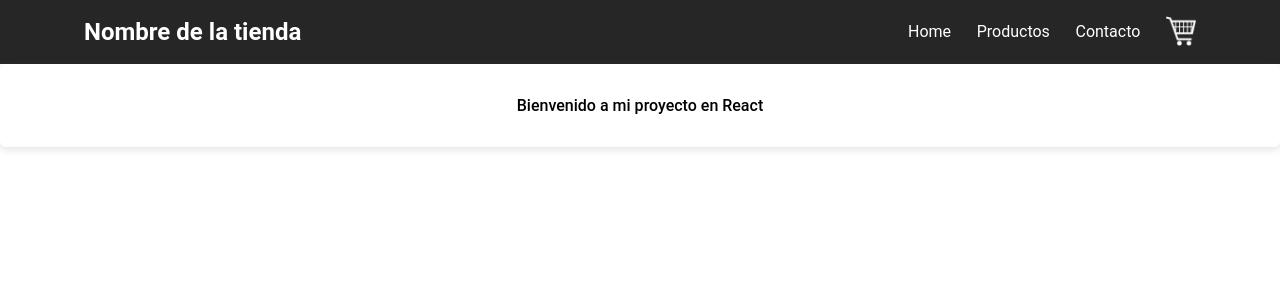
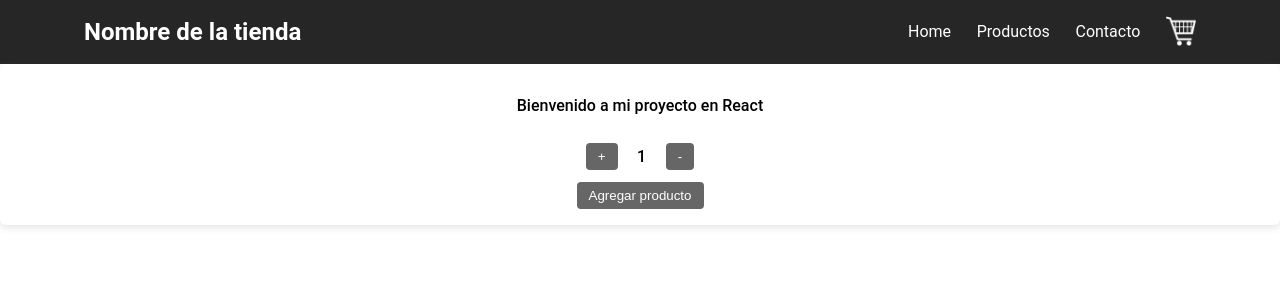
Before and after one commit to leonel-escobar/ecommerce-react, a React (Create React App) app: page / in a window 1280 px wide. Shown: the top 300 px of the page. Built offline with nearby package versions, Linux system fonts and the light colour scheme; the HTML template or start-up script is replaced by a standard one.

Commit message:
Creación del componente ItemCount

```diff
--- /dev/null
+++ b/src/components/ItemCount.jsx
@@ -0,0 +1,37 @@
+import { useState } from "react"
+import './styles/ItemCount.css'
+
+function ItemCount({stock, initial, onAdd}) {
+    const [count, setCount] = useState(initial)
+
+    const addToCart = () => {
+        return onAdd(count)
+    }
+
+    return(
+        <>
+            <div className='counter'>
+                <div>
+                    <button className='button-primary' onClick={() => {if (count < stock) {setCount(count + 1)}}}>
+                        +
+                    </button>
+                </div>
+                <div>
+                    <p>{count}</p>
+                </div>
+                <div>
+                    <button className='button-primary' onClick={() => {if (count > initial) {setCount(count - 1)}}}>
+                        -
+                    </button>
+                </div>
+            </div>
+            <div>
+                <button className='button-primary' onClick={addToCart}>
+                    Agregar producto
+                </button>
+            </div>
+        </>
+    )
+}
+
+export default ItemCount
--- a/src/components/ItemListContainer.jsx
+++ b/src/components/ItemListContainer.jsx
@@ -1,9 +1,16 @@
+import ItemCount from './ItemCount'
 import './styles/ItemListContainer.css'
 
 function ItemListContainer({greeting}) {
+
+    const onAdd = (total) => {
+        return alert(total + " productos agregados")
+    }
+
     return (
         <div className="greeting">
             <p>{greeting}</p>
+            <ItemCount initial={1} stock={5} onAdd={onAdd}/>
         </div>
     )
 }
--- a/src/components/NavBar.jsx
+++ b/src/components/NavBar.jsx
@@ -12,9 +12,15 @@ function NavBar() {
                     </div>
                     <div className='nav__menu'>
                         <ul>
-                            <li>Home</li>
-                            <li>Productos</li>
-                            <li>Contacto</li>
+                            <li>
+                                <a href="/#">Home</a>
+                            </li>
+                            <li>
+                                <a href="/#">Productos</a>
+                            </li>
+                            <li>
+                                <a href="/#">Contacto</a>
+                            </li>
                             <li><CartWidget /></li>
                         </ul>
                     </div>
--- /dev/null
+++ b/src/components/styles/ItemCount.css
@@ -0,0 +1,26 @@
+.counter {
+    display: flex;
+    flex-flow: row wrap;
+    justify-content: space-around;
+    align-items: center;
+    width: 8rem;
+    margin: 0 auto;
+}
+
+.counter p {
+    background-color: #fff;
+    border-radius: 3px;
+}
+
+.button-primary {
+    padding: 6px 12px;
+    color: #fff;
+    background-color: #666666;
+    border: none;
+    border-radius: 4px;
+    transition: 1s;
+}
+
+.button-primary:hover {
+    background-color: #262626;
+}
--- a/src/components/styles/NavBar.css
+++ b/src/components/styles/NavBar.css
@@ -28,7 +28,8 @@
     width: 18rem;
 }
 
-.nav__menu ul li {
+.nav__menu ul a {
+    text-decoration: none;
     color: #fff;
     line-height: 2rem;
     cursor: pointer;
```
